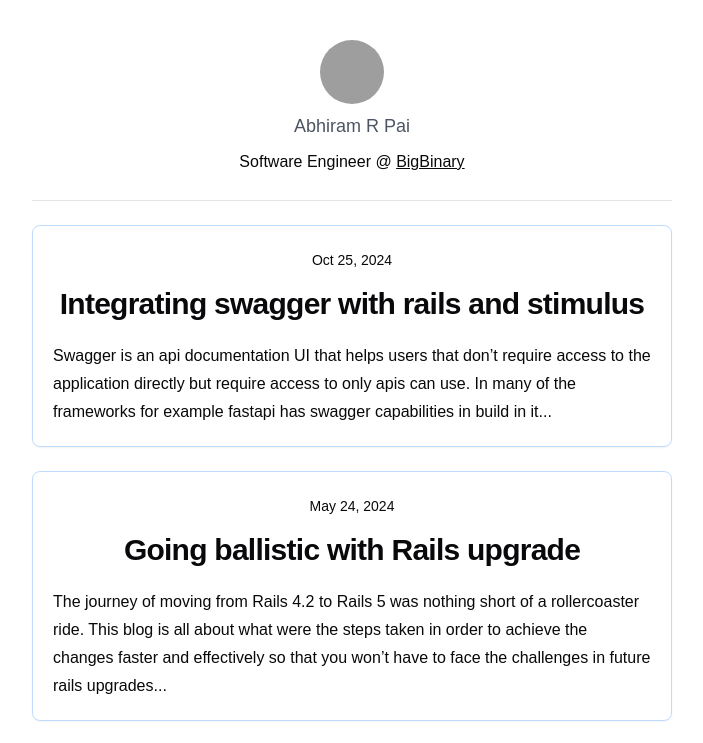
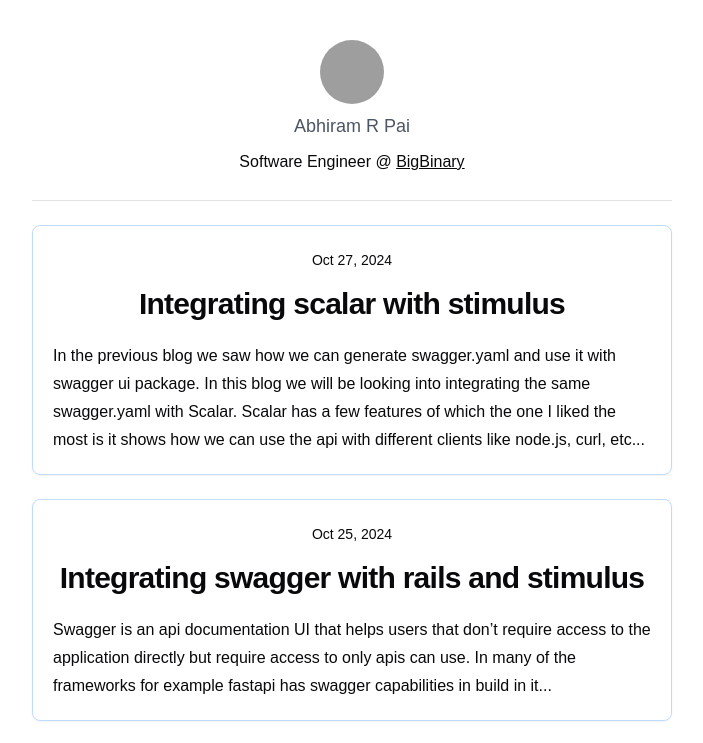
Before and after one commit to abhirampai/my_blog, a Next.js app: page / in a window 1280 px wide. Shown: the top 743 px of the page, without its empty margins (288-991 px from the left). Built offline with nearby package versions, Linux system fonts and the light colour scheme; grey boxes are pictures that could not be loaded.

Commit message:
Update constants.js

```diff
--- a/src/app/page/constants.js
+++ b/src/app/page/constants.js
@@ -26,5 +26,12 @@ export const blogs = [
     summary:
       "Swagger is an api documentation UI that helps users that don’t require access to the application directly but require access to only apis can use. In many of the frameworks for example fastapi has swagger capabilities in build in it...",
     slug: "integrating_swagger_with_rails_and_stimulus"
+  },
+  {
+    name: "Integrating scalar with stimulus",
+    publishedDate: "Oct 27, 2024",
+    summary:
+      "In the previous blog we saw how we can generate swagger.yaml and use it with swagger ui package. In this blog we will be looking into integrating the same swagger.yaml with Scalar. Scalar has a few features of which the one I liked the most is it shows how we can use the api with different clients like node.js, curl, etc...",
+    slug: "integrating_scalar_with_stimulus"
   }
 ];
```
